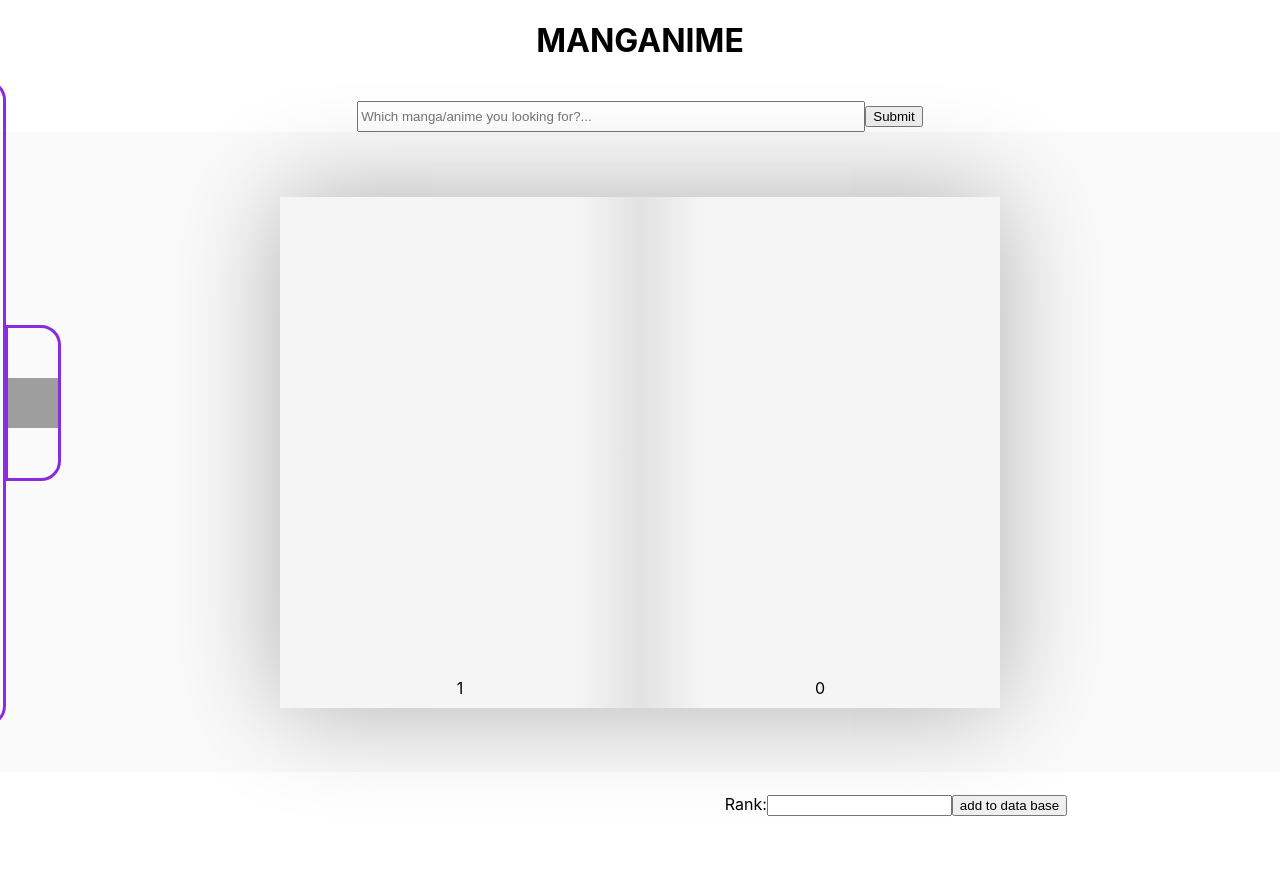
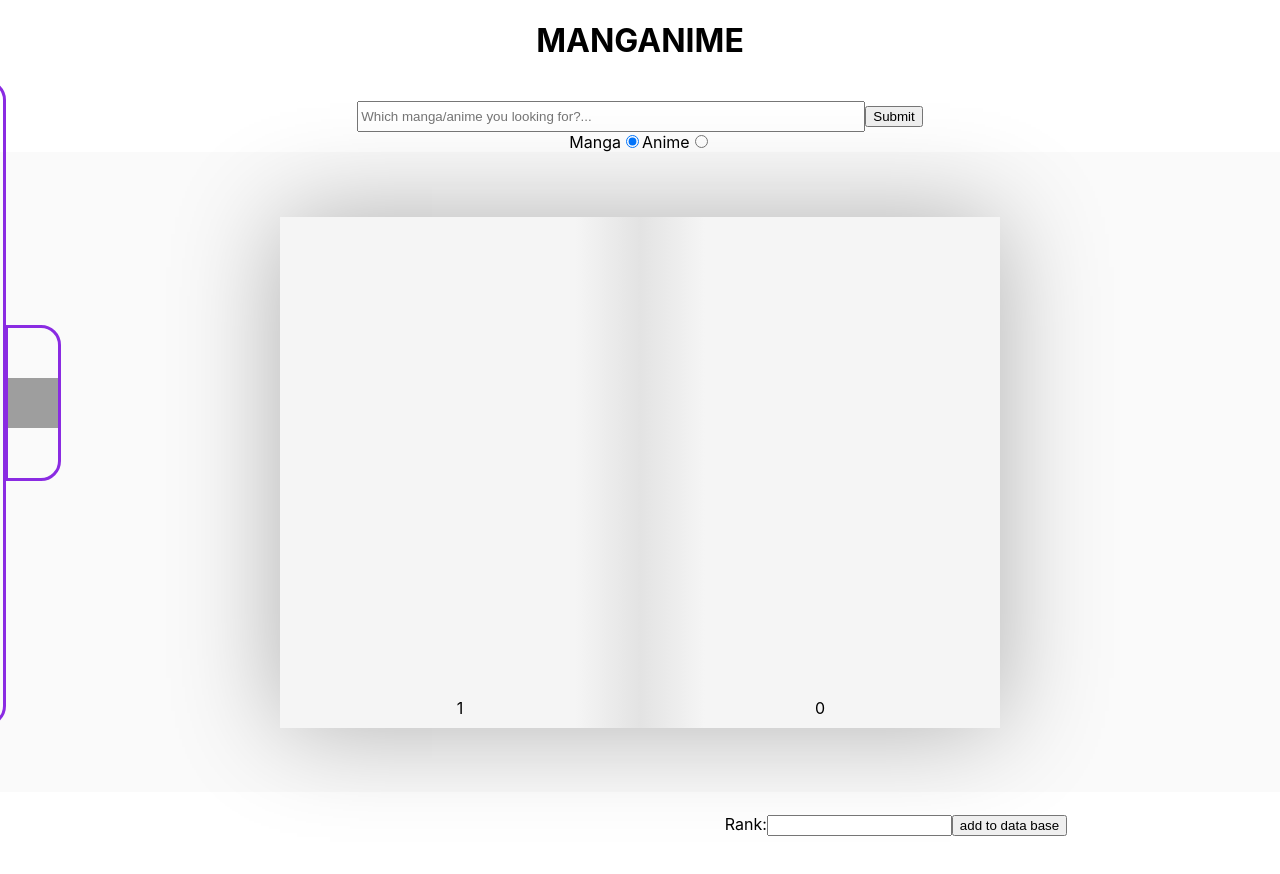
Before and after one commit to TLCheng11/manganime, a React (Create React App) app: page / in a window 1280 px wide. Shown: the top 874 px of the page. Built offline with nearby package versions, Linux system fonts and the light colour scheme; grey boxes are pictures that could not be loaded; a web font is replaced by a local one.

Commit message:
added search options

```diff
--- a/db.json
+++ b/db.json
@@ -1,6 +1,6 @@
 {
-  "manga": [],
-  "anime": [
+  "manga": [
 
-  ]
+  ],
+  "anime": []
 }
--- a/src/components/App.js
+++ b/src/components/App.js
@@ -8,6 +8,7 @@ import Details from './Details';
 
 function App() {
   const [manganime, setManganime] = useState([])
+  const [searchType, setSearchType] = useState("manga")
   const [selectedItem, setSelectedItem] = useState({
     attributes: {
       conoicalTitle: "",
@@ -27,7 +28,7 @@ function App() {
   function searchManganime(search) {
     const modifiedQuery = search.toLowerCase().split(" ").join("%20")
     console.log(modifiedQuery)
-    fetch(`https://kitsu.io/api/edge/anime?filter[text]=${modifiedQuery}&page[limit]=20&page[offset]=0`, {
+    fetch(`https://kitsu.io/api/edge/${searchType}?filter[text]=${modifiedQuery}&page[limit]=20&page[offset]=0`, {
       method: "GET",
       headers: {
         "Accept": "application/vnd.api+json",
@@ -39,11 +40,12 @@ function App() {
   }
 
   console.log(manganime)
+  console.log(searchType)
 
   return (
     <div className="App">
       <Header />
-      <SearchBar searchManganime={searchManganime} />
+      <SearchBar searchManganime={searchManganime} searchType={searchType} setSearchType={setSearchType} />
       <MenuBar />
       <Container manganime={manganime} setSelectedItem={setSelectedItem} />
       <Details selectedItem={selectedItem} />
--- a/src/components/SearchBar.js
+++ b/src/components/SearchBar.js
@@ -1,7 +1,7 @@
 import { useState } from 'react';
 import '../stylesheets/SearchBar.css'
 
-function SearchBar({searchManganime}) {
+function SearchBar({searchManganime, searchType, setSearchType}) {
   const [search, setSearch] = useState("")
 
   function handleFormSubmit(e) {
@@ -10,6 +10,7 @@ function SearchBar({searchManganime}) {
   }
 
   return (
+    <div id="search-bar-container">
       <div>
         <form onSubmit={handleFormSubmit}>
           <input
@@ -23,6 +24,16 @@ function SearchBar({searchManganime}) {
           <input type="submit"/>
         </form>
       </div>
+      <div>
+        <form className="tabber">
+          <label htmlFor="t1">Manga</label>
+          <input id="t1" name="type" type="radio" value="manga" onChange={(e) => setSearchType(e.target.value)} checked={searchType === "manga"}></input>
+          <label htmlFor="t2">Anime</label>
+          <input id="t2" name="type" type="radio" value="anime" onChange={(e) => setSearchType(e.target.value)} checked={searchType === "anime"}></input>
+          <div className="blob"></div>
+        </form>
+      </div>
+    </div>
   );
 }
 
```
Lines whose indentation alone changed are shown as unchanged.
